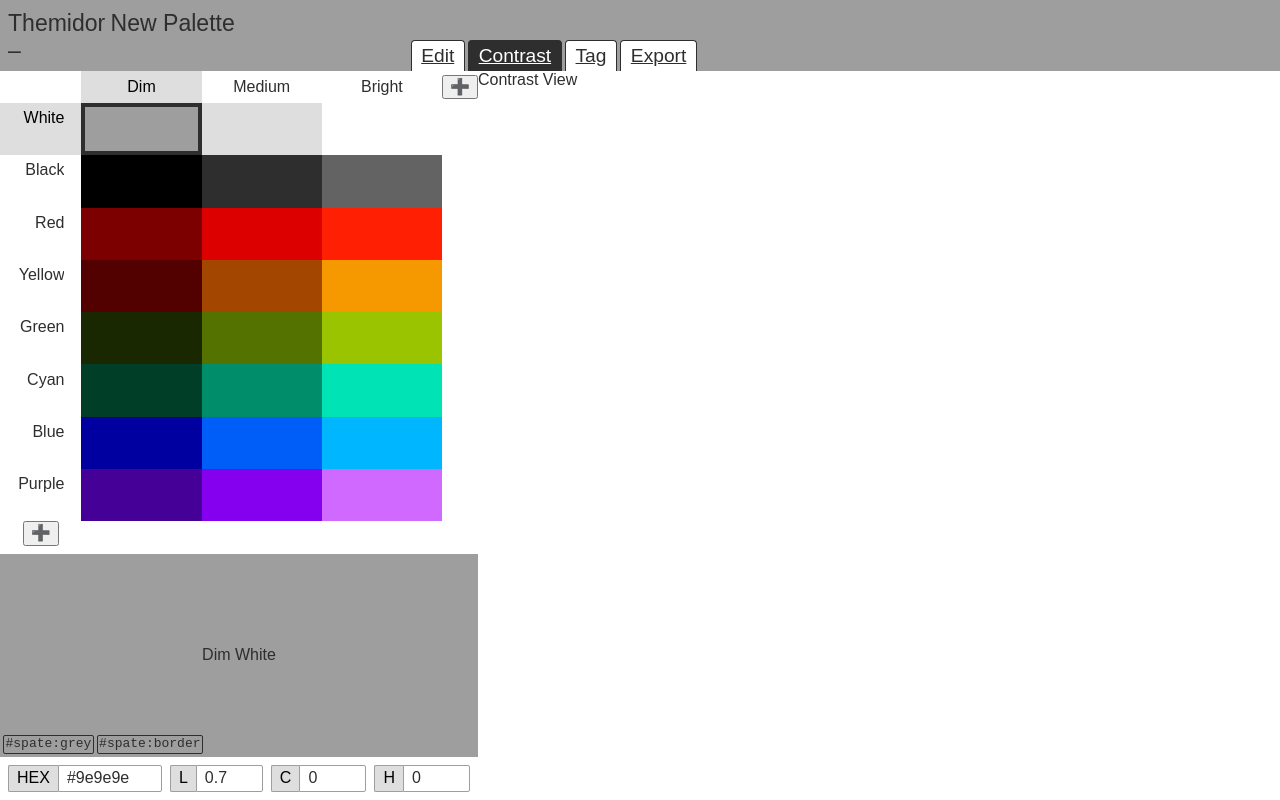
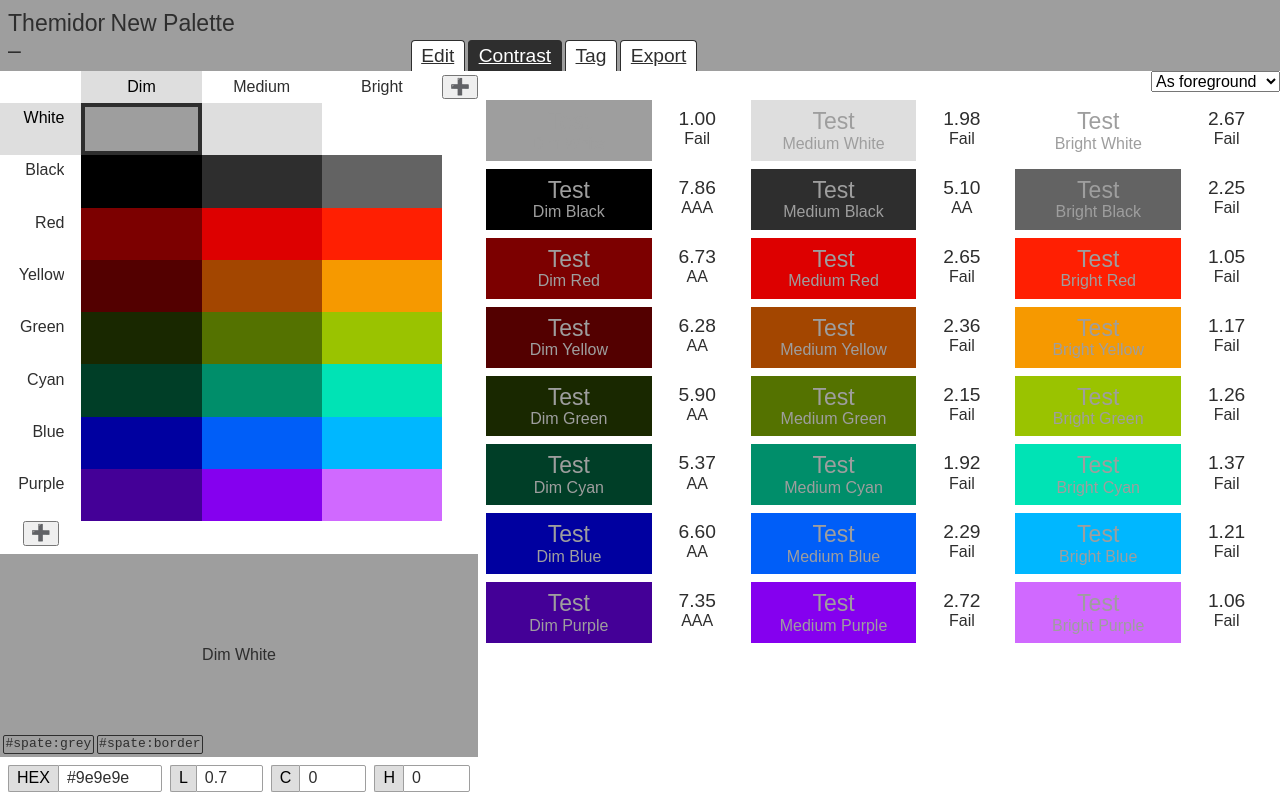
Before and after one commit to krendil/themidor, a Vue app: page /contrast in a window 1280 px wide. Built offline with nearby package versions, Linux system fonts and the light colour scheme; a web font is replaced by a local one.

Commit message:
Add contrast view

```diff
--- a/src/assets/main.css
+++ b/src/assets/main.css
@@ -46,6 +46,10 @@ a {
     transition-duration: 150ms;
 }
 
+.text-bigger {
+    font-size: 1.44rem;
+}
+
 .text-big {
     font-size: 1.2rem;
 }
--- a/src/components/ColourInfo.vue
+++ b/src/components/ColourInfo.vue
@@ -9,12 +9,7 @@ import { filter } from 'lodash';
 const paletteStore = usePaletteStore();
 
 const name = computed(() => {
-  const givenName = paletteStore.selectedColour?.name;
-  if(!givenName) {
-    return paletteStore.palette.shades[paletteStore.selectedShade] + ' ' + paletteStore.palette.hues[paletteStore.selectedHue];
-  } else {
-    return givenName;
-  }
+  return paletteStore.getNameForColour(paletteStore.selectedHue, paletteStore.selectedShade);
 });
 
 const hex = reactive({
--- a/src/stores/palette.ts
+++ b/src/stores/palette.ts
@@ -49,6 +49,15 @@ export const usePaletteStore = defineStore("palette", () => {
         .value();
     }
   );
+
+  function getNameForColour(hue: number, shade: number): string {
+    const givenName = palette.value?.colours[hue][shade]?.name;
+    if(!givenName) {
+      return palette.value.shades[shade] + ' ' + palette.value.hues[hue];
+    } else {
+      return givenName;
+    }
+  }
 
   function loadPalette(newPalette: Palette) {
     palette.value = newPalette;
@@ -142,6 +151,7 @@ export const usePaletteStore = defineStore("palette", () => {
     getColour,
     getColourByTag,
     getCurrentColourTags,
+    getNameForColour,
     loadPalette,
     palette,
     selectedHue,
--- a/src/views/ContrastView.vue
+++ b/src/views/ContrastView.vue
@@ -1,6 +1,113 @@
 <script setup lang="ts">
+import { usePaletteStore } from '@/stores/palette';
+import { computed, reactive, ref } from 'vue';
+import { formatCss, wcagContrast, type Color } from 'culori';
+
+const paletteStore = usePaletteStore();
+
+const asForeground = ref(true);
+
+const gridStyle = reactive({
+  gridTemplateRows: computed(() => `repeat(${paletteStore.palette.hues.length}, 1fr)`),
+  gridTemplateColumns: computed(() => `repeat(${paletteStore.palette.shades.length}, 1fr)`)
+});
+
+const colours = computed(() => {
+  return paletteStore.palette.colours.flatMap(
+    (hue, hueIndex) => hue.map((shade, shadeIndex) => {
+      if(!shade) {
+        return null;
+      } else {
+        return {
+          colour: shade?.colour,
+          name: paletteStore.getNameForColour(hueIndex, shadeIndex),
+          contrast: calcRatio(shade.colour),
+          rating: calcRating(shade.colour),
+        };
+      }
+    })
+  );
+});
+
+function calcRatio(colour: Color): string {
+  if (!paletteStore.selectedColour) {
+    return '';
+  }
+  const contrast = wcagContrast(colour, paletteStore.selectedColour?.colour);
+  return `${contrast.toFixed(2)}`;
+}
+
+function calcRating(colour: Color): string {
+  if (!paletteStore.selectedColour) {
+    return '';
+  }
+  const contrast = wcagContrast(colour, paletteStore.selectedColour?.colour);
+  if (contrast < 3) {
+    return 'Fail';
+  } else if (contrast < 4.5) {
+    return 'B';
+  } else if (contrast < 7) {
+    return 'AA';
+  } else {
+    return 'AAA';
+  }
+}
+
 </script>
 
 <template>
-  Contrast View
+  <div class="align-right">
+    <select v-model="asForeground">
+      <option :value="true">As foreground</option>
+      <option :value="false">As background</option>
+    </select>
+    <div id="tile-grid" :style="gridStyle">
+        <div v-for="colour in colours">
+
+          <div class="tile align-center"
+            v-if="colour"
+          >
+            <div class="swatch colour-transition" :style="{
+              color: formatCss(asForeground ? paletteStore.selectedColour?.colour : colour.colour),
+              backgroundColor: formatCss( asForeground ? colour.colour : paletteStore.selectedColour?.colour)
+            }" >
+              <div class="text-bigger">Test</div>
+              <div>{{ colour.name }}</div>
+            </div>
+            <div class="contrast-info">
+              <div class="text-big">{{ colour.contrast }}</div>
+              <div>{{ colour.rating }}</div>
+            </div>
+          </div>
+
+        </div>
+    </div>
+  </div>
 </template>
+
+<style scoped>
+
+#tile-grid {
+  display: grid;
+  gap: 0.5rem;
+  padding: 0.5rem;
+
+  text-align: right;
+}
+
+.tile {
+  display: flex;
+}
+
+.swatch {
+  padding: 0.5rem;
+  flex: 2 1 0;
+}
+
+.contrast-info {
+  padding: 0.5rem;
+  flex: 1 1 0;
+}
+
+
+</style>
```
